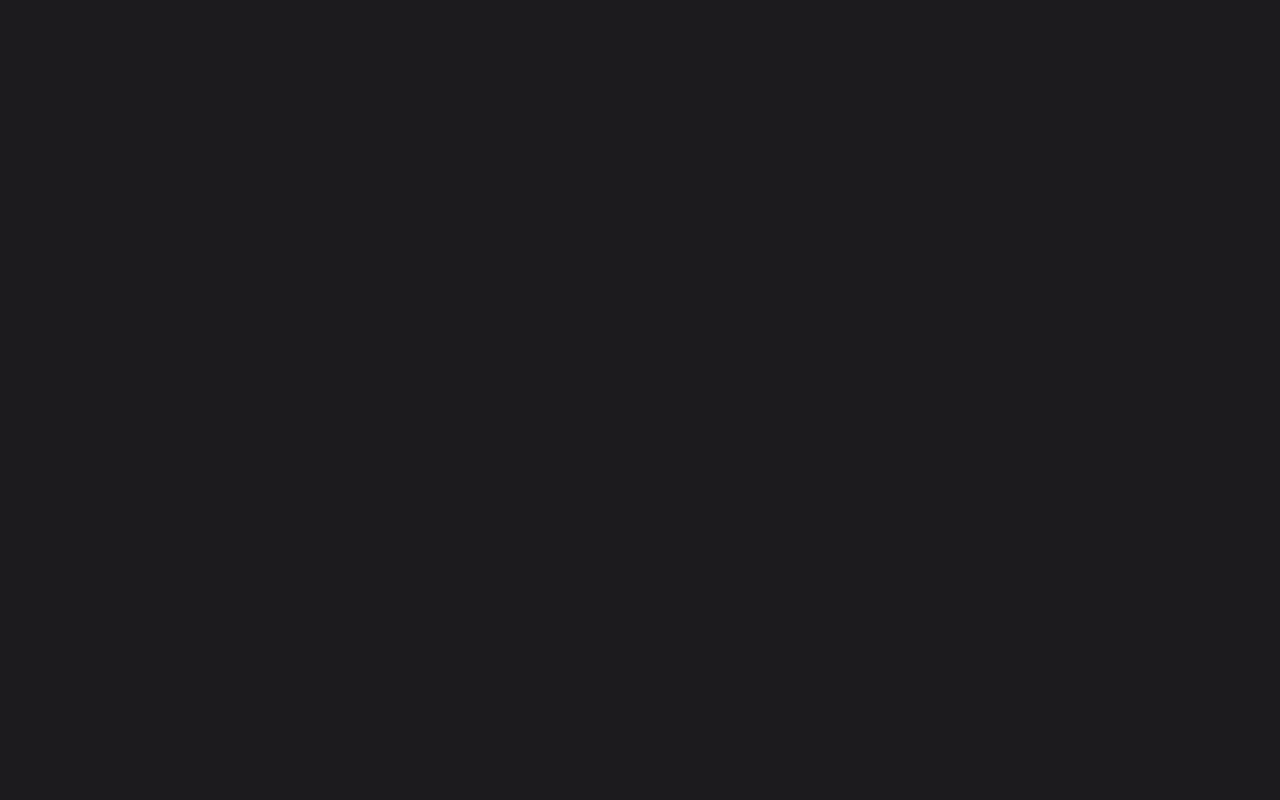
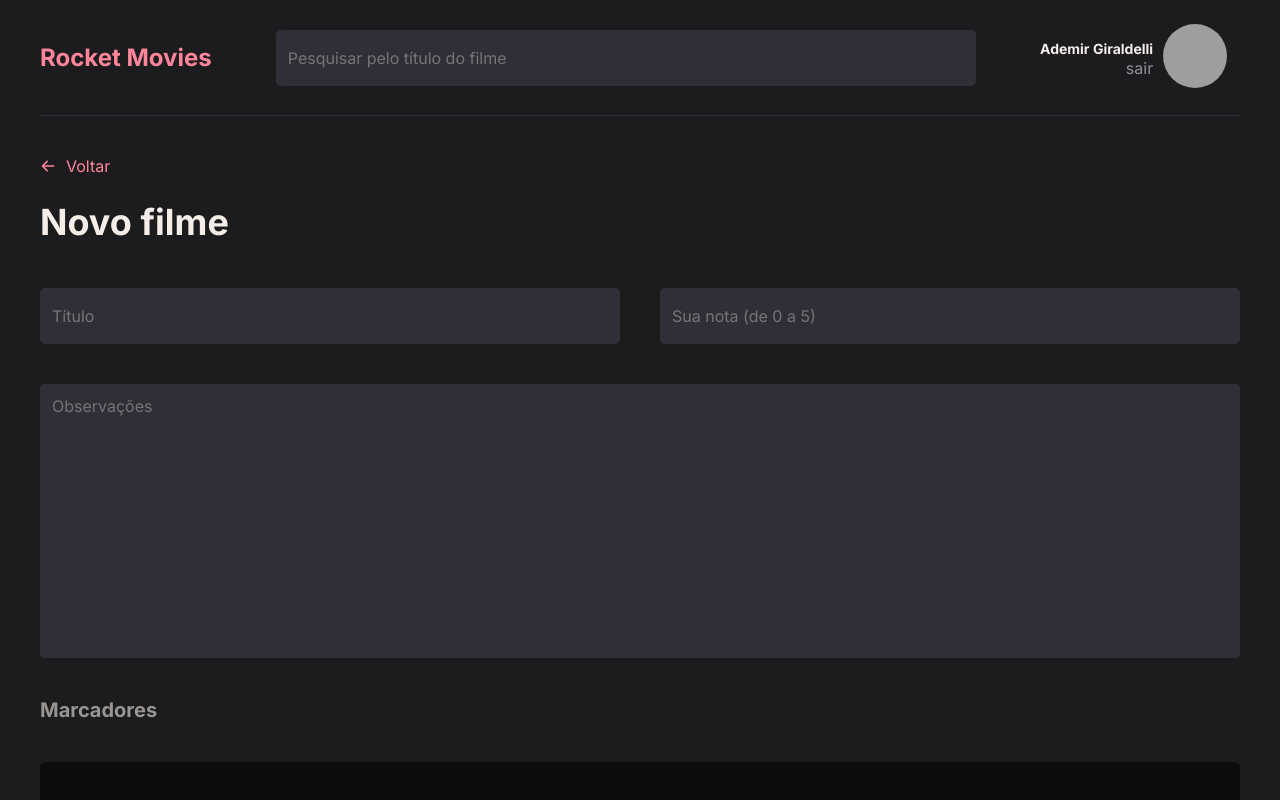
Before and after one commit to aeagiraldelli/rocketmovies, a React (Vite) app in the folder rocketmovies/: page /newmovie in a window 1280 px wide. Before the commit this address had no page. Built offline with nearby package versions, Linux system fonts and the light colour scheme; grey boxes are pictures that could not be loaded.

Commit message:
new movie page.

```diff
--- a/rocketmovies/src/components/Button/index.jsx
+++ b/rocketmovies/src/components/Button/index.jsx
@@ -1,8 +1,8 @@
 import { Container } from './style';
 
-export function Button({ title, icon: Icon, ...rest }) {
+export function Button({ title, muted = false, icon: Icon, ...rest }) {
   return (
-    <Container type="button" {...rest}>
+    <Container type="button" $muted={muted} {...rest}>
       {Icon && <Icon size={20} />}
       {title}
     </Container>
--- a/rocketmovies/src/components/Button/style.js
+++ b/rocketmovies/src/components/Button/style.js
@@ -2,16 +2,20 @@ import styled from 'styled-components';
 
 export const Container = styled.button`
   width: 100%;
-  height: 48px;
+  height: ${({ $muted }) => ($muted ? '54px' : '48px')};
 
   display: flex;
   align-items: center;
   justify-content: center;
 
-  background-color: ${({ theme }) => theme.COLORS.ACCENT};
+  background-color: ${({ theme, $muted }) =>
+    $muted ? theme.COLORS.BLACK : theme.COLORS.ACCENT};
+
+  color: ${({ theme, $muted }) =>
+    $muted ? theme.COLORS.ACCENT : theme.COLORS.BACKGROUND_900};
+
   border: none;
-  border-radius: 4px;
-  color: ${({ theme }) => theme.COLORS.BACKGROUND_900};
+  border-radius: 5px;
   outline: none;
 
   svg {
--- /dev/null
+++ b/rocketmovies/src/components/TagMovieItem/index.jsx
@@ -0,0 +1,18 @@
+import { HiPlus, HiX } from 'react-icons/hi';
+
+import { Container } from './style';
+
+export function TagMovieItem({ tagName, isNew, onClick, ...rest }) {
+  return (
+    <Container $isnew={isNew}>
+      <input type="text" value={tagName} readOnly={!isNew} {...rest} />
+      <button
+        type="button"
+        onClick={onClick}
+        className={isNew ? 'btn-add' : 'btn-remove'}
+      >
+        {isNew ? <HiPlus /> : <HiX />}
+      </button>
+    </Container>
+  );
+}
--- /dev/null
+++ b/rocketmovies/src/components/TagMovieItem/style.js
@@ -0,0 +1,43 @@
+import styled from 'styled-components';
+
+export const Container = styled.div`
+  display: flex;
+  align-items: center;
+
+  background-color: ${({ theme, $isnew }) =>
+    $isnew ? 'transparent' : theme.COLORS.BACKGROUND_800};
+
+  border-radius: 10px;
+  border: ${({ theme, $isnew }) =>
+    $isnew ? `2px dashed ${theme.COLORS.BACKGROUND_800}` : 'none'};
+
+  color: ${({ theme }) => theme.COLORS.WHITE};
+
+  input {
+    width: 100%;
+    height: 56px;
+    padding: 12px;
+    background: transparent;
+    color: ${({ theme }) => theme.COLORS.WHITE};
+    border: none;
+
+    &::placeholder {
+      color: ${({ theme }) => theme.COLORS.GRAY_300};
+    }
+  }
+
+  button {
+    border: none;
+    background: none;
+    padding: 16px;
+    font-size: 20px;
+  }
+
+  .btn-remove {
+    color: ${({ theme }) => theme.COLORS.RED};
+  }
+
+  .btn-add {
+    color: ${({ theme }) => theme.COLORS.ACCENT};
+  }
+`;
--- /dev/null
+++ b/rocketmovies/src/components/TextArea/index.jsx
@@ -0,0 +1,10 @@
+import { Container } from './style';
+
+export function TextArea({ icon: Icon, ...rest }) {
+  return (
+    <Container>
+      {Icon && <Icon size={25} className="icon" />}
+      <textarea {...rest} />
+    </Container>
+  );
+}
--- /dev/null
+++ b/rocketmovies/src/components/TextArea/style.js
@@ -0,0 +1,35 @@
+import styled from 'styled-components';
+
+export const Container = styled.div`
+  width: 100%;
+  background-color: ${({ theme }) => theme.COLORS.BACKGROUND_800};
+
+  display: flex;
+  align-items: center;
+
+  border-radius: 5px;
+  overflow: hidden;
+
+  textarea {
+    background-color: ${({ theme }) => theme.COLORS.BACKGROUND_800};
+    color: ${({ theme }) => theme.COLORS.WHITE};
+    border: none;
+    outline: none;
+    width: 100%;
+    height: 274px;
+    padding: 12px;
+    resize: none;
+
+    &::placeholder {
+      color: ${({ theme }) => theme.COLORS.GRAY_200};
+    }
+
+    &::-ms-reveal {
+      filter: invert(85%);
+    }
+  }
+
+  .icon {
+    margin-left: 12px;
+  }
+`;
--- a/rocketmovies/src/pages/Home/index.jsx
+++ b/rocketmovies/src/pages/Home/index.jsx
@@ -1,9 +1,11 @@
 import { HiPlus } from 'react-icons/hi';
+import { Link } from 'react-router-dom';
+
 import { Header } from '../../components/Header';
 import { Button } from '../../components/Button';
+import { MovieListItem } from '../../components/MovieListItem';
 
 import { Container } from './style';
-import { MovieListItem } from '../../components/MovieListItem';
 
 export function Home() {
   return (
@@ -14,7 +16,9 @@ export function Home() {
       <header>
         <h2>Meus Filmes</h2>
         <div className="btn-add">
-          <Button icon={HiPlus} title="Adicionar filme" />
+          <Link to="/newmovie">
+            <Button icon={HiPlus} title="Adicionar filme" />
+          </Link>
         </div>
       </header>
       <main>
--- a/rocketmovies/src/pages/Home/style.js
+++ b/rocketmovies/src/pages/Home/style.js
@@ -5,7 +5,7 @@ export const Container = styled.div`
   width: 100%;
 
   display: grid;
-  grid-template-columns: 128px auto 128px;
+  grid-template-columns: auto 1200px auto;
   grid-template-rows: 116px auto;
   grid-template-areas:
     '. search .'
--- /dev/null
+++ b/rocketmovies/src/pages/NewMovie/index.jsx
@@ -0,0 +1,51 @@
+import { Link } from 'react-router-dom';
+import { HiArrowLeft } from 'react-icons/hi';
+
+import { Header } from '../../components/Header';
+import { Input } from '../../components/Input';
+import { Button } from '../../components/Button';
+import { TextArea } from '../../components/TextArea';
+import { TagMovieItem } from '../../components/TagMovieItem';
+
+import { Container, Form } from './style';
+
+export function NewMovie() {
+  return (
+    <Container>
+      <div className="page-header">
+        <Header />
+      </div>
+      <header>
+        <Link className="back-link" to="/">
+          <HiArrowLeft />
+          Voltar
+        </Link>
+        <h2>Novo filme</h2>
+      </header>
+      <main>
+        <Form>
+          <div className="input-group-inline">
+            <Input placeholder="Título" type="text" />
+            <Input
+              placeholder="Sua nota (de 0 a 5)"
+              type="number"
+              min="0"
+              max="5"
+            />
+          </div>
+          <TextArea placeholder="Observações" />
+          <h3 className="section">Marcadores</h3>
+          <div className="tags">
+            <TagMovieItem tagName="sci-fi" />
+            <TagMovieItem tagName="action" />
+            <TagMovieItem isNew placeholder="Nova tag" />
+          </div>
+          <div className="input-group-inline">
+            <Button title="Excluir filme" muted />
+            <Button title="Salvar alterações" />
+          </div>
+        </Form>
+      </main>
+    </Container>
+  );
+}
--- /dev/null
+++ b/rocketmovies/src/pages/NewMovie/style.js
@@ -0,0 +1,75 @@
+import styled from 'styled-components';
+
+export const Container = styled.div`
+  width: 100%;
+  height: 100vh;
+
+  display: grid;
+  grid-template-columns: auto 1200px auto;
+  grid-template-rows: 116px auto;
+  grid-template-areas:
+    '. search .'
+    '. header .'
+    '. content .';
+
+  .page-header {
+    grid-area: search;
+  }
+
+  .back-link {
+    display: flex;
+    gap: 10px;
+    align-items: center;
+  }
+
+  header {
+    grid-area: header;
+
+    height: 92px;
+    width: 100%;
+    margin-top: 40px;
+
+    h2 {
+      font-size: 3.6rem;
+      margin: 24px 0 40px;
+    }
+
+    a {
+      color: ${({ theme }) => theme.COLORS.ACCENT};
+    }
+  }
+
+  main {
+    grid-area: content;
+    overflow-y: auto;
+    padding: 40px 0;
+  }
+`;
+
+export const Form = styled.form`
+  display: flex;
+  flex-direction: column;
+  gap: 40px;
+
+  .input-group-inline {
+    display: flex;
+    gap: 40px;
+    align-items: center;
+  }
+
+  .section {
+    font-size: 20px;
+    color: ${({ theme }) => theme.COLORS.GRAY_100};
+  }
+
+  .tags {
+    display: flex;
+    flex-wrap: wrap;
+    gap: 30px;
+
+    background-color: ${({ theme }) => theme.COLORS.BLACK};
+    border-radius: 5px;
+
+    padding: 40px 20px;
+  }
+`;
--- a/rocketmovies/src/routes/app.routes.jsx
+++ b/rocketmovies/src/routes/app.routes.jsx
@@ -2,12 +2,14 @@ import { Routes, Route } from 'react-router-dom';
 
 import { Home } from '../pages/Home';
 import { Profile } from '../pages/Profile';
+import { NewMovie } from '../pages/NewMovie';
 
 export function AppRoutes() {
   return (
     <Routes>
       <Route path="/" element={<Home />} />
       <Route path="/profile" element={<Profile />} />
+      <Route path="/newmovie" element={<NewMovie />} />
     </Routes>
   );
 }
--- a/rocketmovies/src/styles/theme.js
+++ b/rocketmovies/src/styles/theme.js
@@ -12,5 +12,6 @@ export const theme = {
 
     RED: '#FF002E',
     BROWN: '#ff859b0d',
+    BLACK: '#0D0C0F',
   },
 };
```
